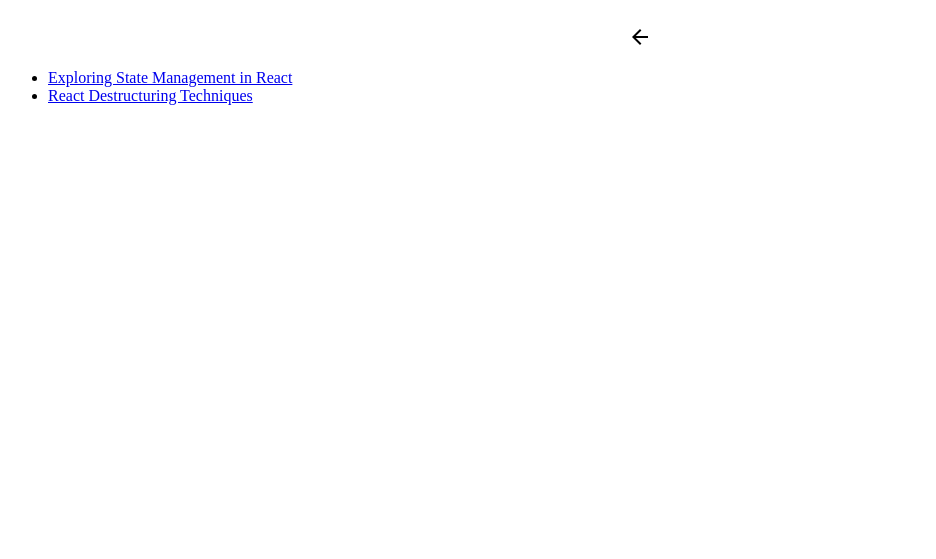
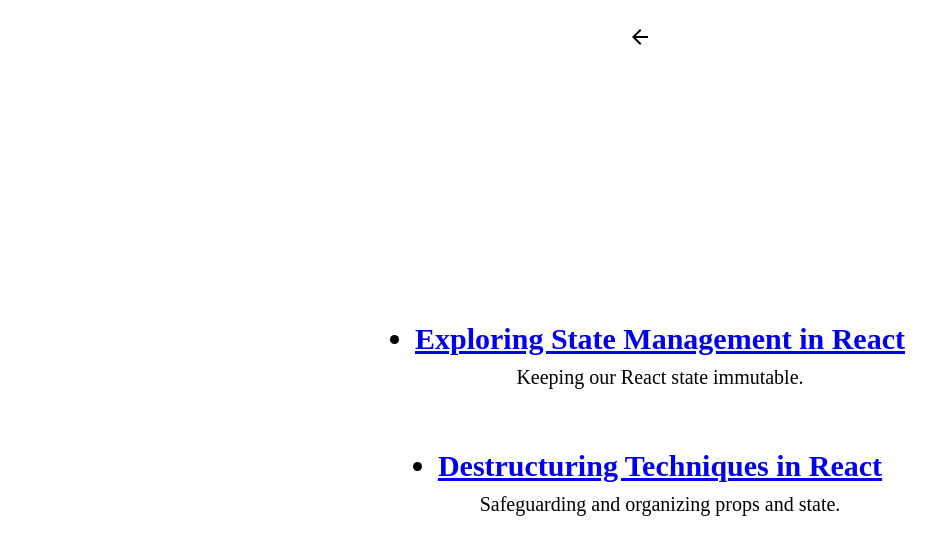
Before and after one commit to colindamelio/cd-projects-gatsby, a Gatsby site: page /writings in a window 1280 px wide. Shown: the whole page, without its empty margins (0-936 px from the left). Built offline with nearby package versions, Linux system fonts and the light colour scheme; Gatsby itself is replaced by a stand-in of ours.

Commit message:
updates to writings

```diff
--- a/src/components/WritingsList.js
+++ b/src/components/WritingsList.js
@@ -1,16 +1,39 @@
 import React from "react";
+import styled from "styled-components";
 import { articles } from "../data";
 
+const List = styled.ul`
+  display: flex;
+  flex-direction: column;
+  justify-content: center;
+  align-items: center;
+  height: 90vh;
+`;
+
+const ListItem = styled.li`
+  font-size: 30px;
+  padding: 20px 0;
+  font-weight: 900;
+  text-align: center;
+
+  p {
+    font-size: 20px;
+    font-weight: normal;
+    margin-top: 10px;
+  }
+`;
+
 const WritingsList = () => (
-  <ul>
+  <List>
     {articles.map((article, i) => (
-      <li key={i}>
+      <ListItem key={i}>
         <a href={article.href} target="_blank">
           {article.title}
         </a>
-      </li>
+        <p>{article.desc}</p>
+      </ListItem>
     ))}
-  </ul>
+  </List>
 );
 
 export default WritingsList;
--- a/src/data/index.js
+++ b/src/data/index.js
@@ -82,10 +82,12 @@
 export const articles = [
   {
     title: "Exploring State Management in React",
+    desc: "Keeping our React state immutable.",
     href: "https://hackeryou.com/blog/exploring-state-management-in-react",
   },
   {
-    title: "React Destructuring Techniques",
+    title: "Destructuring Techniques in React",
+    desc: "Safeguarding and organizing props and state.",
     href: "https://hackeryou.com/blog/react-destructuring-techniques",
   },
 ];
```
